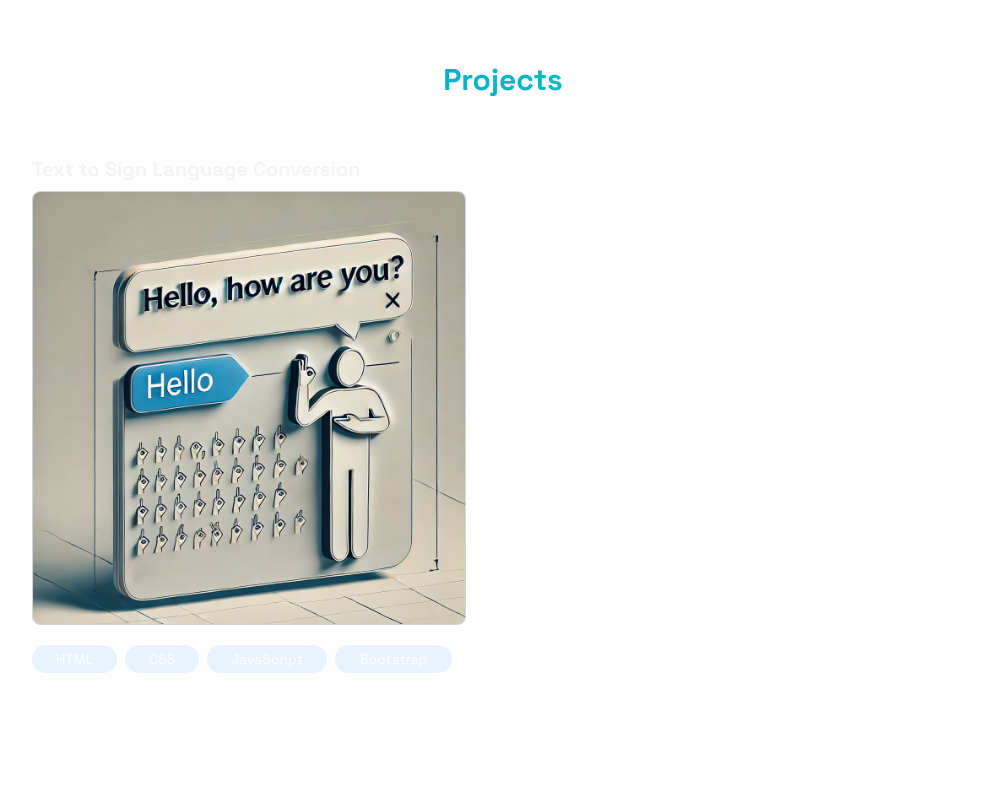
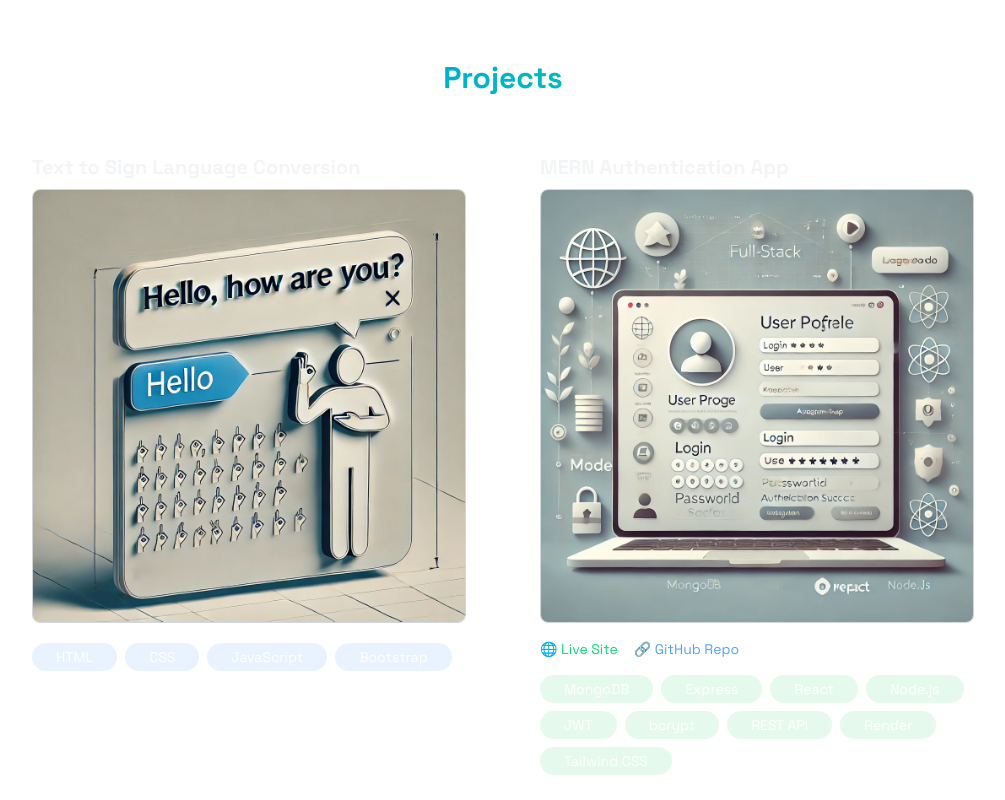
Before and after one commit to SanjuSanjaytech/sanjay-portfolio, a React (Vite) app: page / in a window 1280 px wide. Shown: the part 1620-2420 px from the top of the page, without its empty margins (137-1142 px from the left). Built offline with nearby package versions, Linux system fonts and the light colour scheme.

Commit message:
'projects'

```diff
--- a/src/Components/Projects.jsx
+++ b/src/Components/Projects.jsx
@@ -1,26 +1,26 @@
 import React from 'react'
 import image from '../assets/sign.webp'
+import mernAuthImg from '../assets/mern.webp'
+
 
 const Projects = () => {
   return (
     <section id='project' className='min-h-screen flex items-center justify-center py-20'>
       <div className='max-w-5xl mx-auto px-4'>
-         <h2 className="text-3xl text-center font-bold mb-8 bg-gradient-to-r  from-blue-500 to-green-400 bg-clip-text text-transparent">Projects</h2>
+        <h2 className="text-3xl text-center font-bold mb-8 bg-gradient-to-r from-blue-500 to-green-400 bg-clip-text text-transparent">Projects</h2>
 
-        <div className='grid grid-cols-1 items-center justify-center md:grid-cols-2 gap-6'>
+        <div className='grid grid-cols-1 md:grid-cols-2 gap-6'>
 
+          {/* Project 1: Text to Sign Language */}
           <div className='p-6 rounded-xl border border-white/10 hover:-translate-y-1 hover:border-blue-500/30 hover:shadow-[0_2px_8px_rgba(59,130,246,0.2)] transition'>
             <h3 className='font-bold text-xl mb-2'>Text to Sign Language Conversion</h3>
-
-                               {/* Project Cads */}
             <div className='relative group overflow-hidden rounded-lg fhadow-lg border border-gray-300'>
-                            <img src={image} alt="sign"  className='w-full h-auto object-cover trasition-transform duration-300 group-hover:scale-105'/>
+              <img src={image} alt="sign" className='w-full h-auto object-cover transition-transform duration-300 group-hover:scale-105' />
               <div className='absolute inset-0 bg-black/80 opacity-0 group-hover:opacity-100 transition-opacity duration-300 flex items-center justify-center'>
-                                <p className='text-gray-400 text-sm text-center'>
-                                I developed a Text to Sign Language Conversion project using HTML, CSS, JavaScript, and Bootstrap to bridge the communication gap for the hearing-impaired community. This web-based application translates input text into corresponding sign language gestures, enabling seamless interaction. The project focuses on accessibility and user-friendly design, ensuring smooth animations and responsive performance across devices. Through this initiative, I aimed to enhance inclusivity and make sign language more accessible to a wider audience.
+                <p className='text-gray-300 text-sm text-center p-4'>
+                This academic project demonstrates a Text to Sign Language Conversion web application developed using HTML, CSS, JavaScript, and Bootstrap. It allows users to input text, which is then represented visually using sign language-related animations or images.The focus of this project was on creating a responsive, accessible, and user-friendly interface. It showcases frontend development skills like DOM manipulation, event handling, and cross-device responsiveness, while also aiming to raise awareness about inclusive design for the hearing-impaired community.
                 </p>
               </div>
-                                {/* Need to add more soon  */}
             </div>
             <div className='space-x-2 mt-5 flex flex-wrap'>
               {["HTML", "CSS", "JavaScript", "Bootstrap"].map((tech, key) => (
@@ -31,6 +31,52 @@ const Projects = () => {
             </div>
           </div>
 
+          {/* Project 2: MERN Authentication App */}
+                    <div className='p-6 rounded-xl border border-white/10 hover:-translate-y-1 hover:border-green-500/30 hover:shadow-[0_2px_8px_rgba(34,197,94,0.2)] transition'>
+            <h3 className='font-bold text-xl mb-2'>MERN Authentication App</h3>
+
+            <div className='relative group overflow-hidden rounded-lg border border-gray-300'>
+                <img src={mernAuthImg} alt="mern auth project" className='w-full h-auto object-cover transition-transform duration-300 group-hover:scale-105' />
+                <div className='absolute inset-0 bg-black/80 opacity-0 group-hover:opacity-100 transition-opacity duration-300 flex items-center justify-center px-4'>
+                <p className='text-gray-300 text-sm text-center'>
+                I built a secure MERN (MongoDB, Express, React, Node.js) Authentication App that supports full-stack login and signup functionality with protected routes. The app uses JWT tokens for authentication, bcrypt for password hashing, and Mongoose for seamless interaction with MongoDB Atlas. Users can register, log in, and access a personalized profile page. I also implemented frontend route protection and conditionally rendered components based on user authentication state.
+                The project is deployed on Render and ensures a smooth, responsive user experience. This project showcases my skills in backend API development, React state management, secure authentication flows, and real-world full-stack deployment.
+                </p>
+                </div>
+            </div>
+
+            {/* 🔗 Links section */}
+            <div className='mt-4 space-x-4 flex items-center'>
+                <a
+                href='https://mern-authentication-at5b.onrender.com/profile'
+                target='_blank'
+                rel='noopener noreferrer'
+                className='inline-flex items-center text-sm text-green-400 hover:underline'
+                >
+                🌐 Live Site
+                </a>
+
+                <a
+                href='https://github.com/SanjuSanjaytech/MERN-Authentication'
+                target='_blank'
+                rel='noopener noreferrer'
+                className='inline-flex items-center text-sm text-blue-400 hover:underline'
+                >
+                🔗 GitHub Repo
+                </a>
+            </div>
+
+            {/* Tech tags */}
+            <div className='space-x-2 space-y-2 mt-4 flex flex-wrap'>
+                {["MongoDB", "Express", "React", "Node.js", "JWT", "bcrypt", "REST API" , "Render", "Tailwind CSS"].map((tech, key) => (
+                <span key={key} className='bg-green-500/10 text-white  py-1 px-6 rounded-full text-sm hover:bg-green-500/20 hover:shadow-[0_2px_8px_rgba(34,197,94,0.1)] transition'>
+                    {tech}
+                </span>
+                ))}
+            </div>
+            </div>
+
+
         </div>
       </div>
     </section>
```
Also changed, not shown: src/assets/mern.webp (added). Lines whose indentation alone changed are shown as unchanged.
